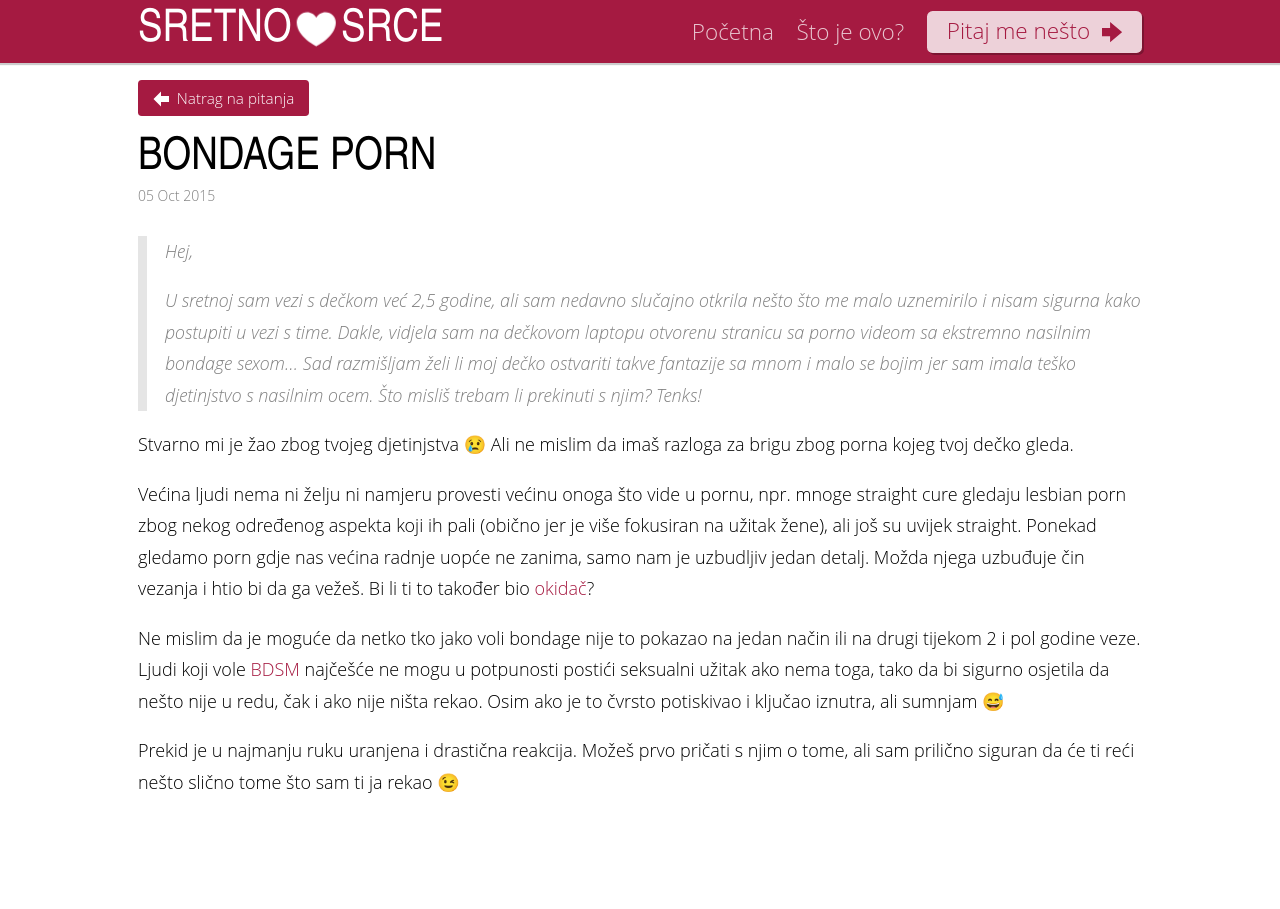
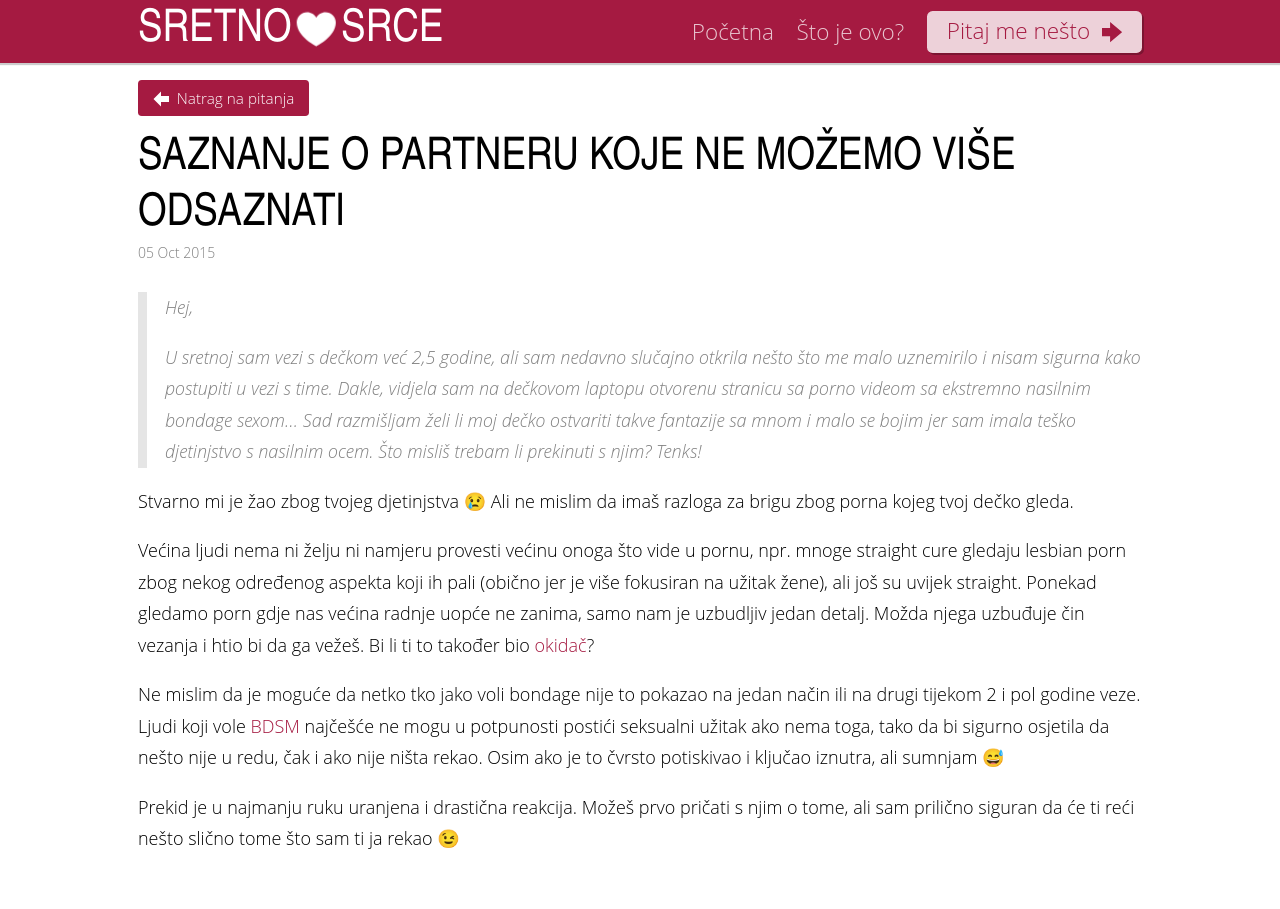
Before and after one commit to silvenon/sretnosrce, a Jekyll site: the page built from _posts/2015-10-05-saznanje-koje-zelimo-odsaznati.md, in a window 1280 px wide. Built offline with Jekyll 4.4.1, drawn with Linux system fonts in a browser that asks for light colours; emoji names are drawn with the system emoji font; comment, search, counter and statistics services are not loaded.

Commit message:
Rename the bondage porn question

```diff
--- a/_posts/2015-10-05-bondage-porn.md
+++ b/_posts/2015-10-05-saznanje-koje-zelimo-odsaznati.md
@@ -1,5 +1,6 @@
 ---
-title: Bondage porn
+title: Saznanje o partneru koje ne možemo više odsaznati
+redirect_from: /pitanja/bondage-porn/
 ---
 
 > Hej,
```
